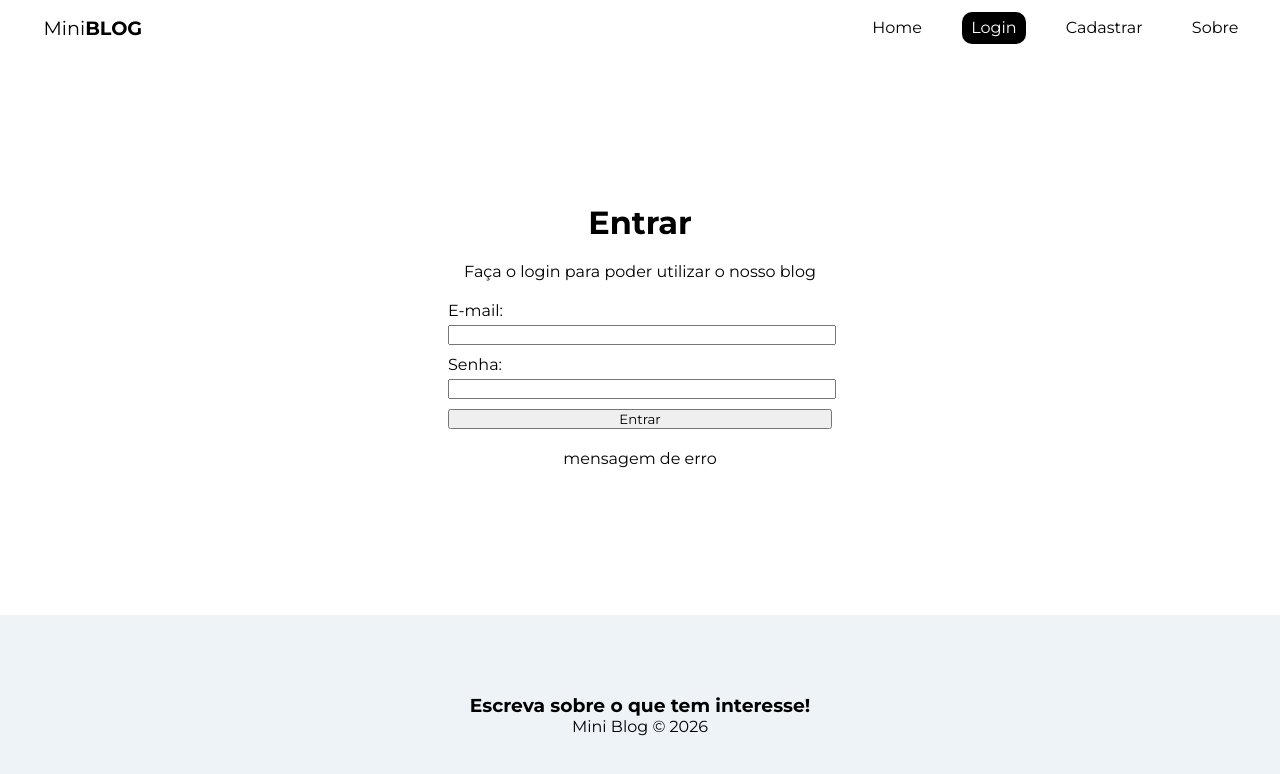
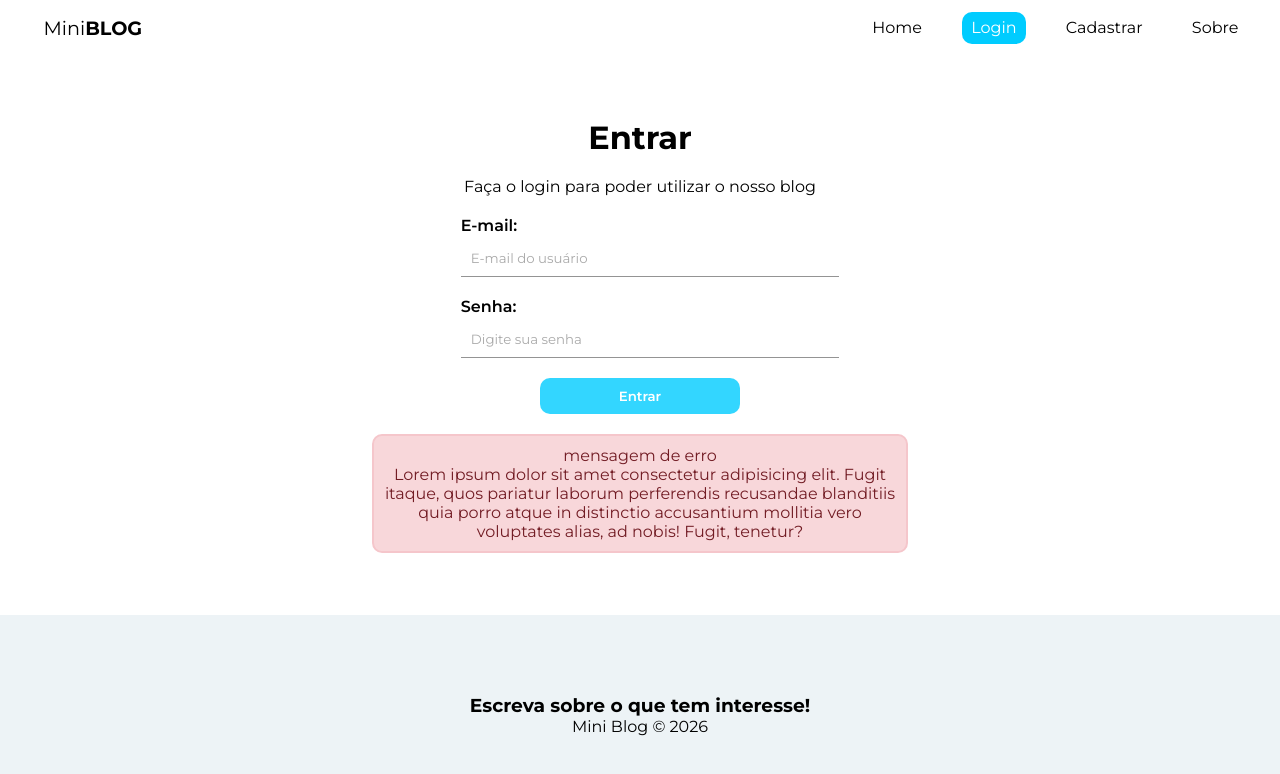
Before and after one commit to Jo4ocarlos/Desafios-React, a React (Vite) app in the folder Mini Blog/blog/: page /login in a window 1280 px wide. Shown: the top 774 px of the page. Built offline with nearby package versions, Linux system fonts and the light colour scheme.

Commit message:
concluindo o hook useAuthentication.js

```diff
--- a/Mini Blog/blog/index.html
+++ b/Mini Blog/blog/index.html
@@ -1,11 +1,11 @@
 <!doctype html>
-<html lang="en">
+<html lang="pt-br">
 
 <head>
   <meta charset="UTF-8" />
   <link rel="icon" type="image/svg+xml" href="/favicon.svg" />
   <meta name="viewport" content="width=device-width, initial-scale=1.0" />
-  <title>Min blog</title>
+  <title>Mini blog</title>
   <link rel="preconnect" href="https://fonts.googleapis.com">
   <link rel="preconnect" href="https://fonts.gstatic.com" crossorigin>
   <link href="https://fonts.googleapis.com/css2?family=Montserrat:ital,wght@0,100..900;1,100..900&display=swap"
--- a/Mini Blog/blog/src/firebase/config.js
+++ b/Mini Blog/blog/src/firebase/config.js
@@ -1,7 +1,7 @@
 // inicialização do firebase
 import { initializeApp } from "firebase/app";
 
-import {getFirestore} from 'firebase/firebase'
+import {getFirestore} from 'firebase/firestore'
 // depois iniciamos o banco de dados da firestore
 
 // Your web app's Firebase configuration
--- /dev/null
+++ b/Mini Blog/blog/src/hooks/useAuthentication.js
@@ -0,0 +1,70 @@
+import { db } from "../firebase/config";
+import {
+  getAuth,
+  createUserWithEmailAndPassword,
+  signInWithEmailAndPassword,
+  updateProfile,
+  signOut,
+} from "firebase/auth";
+
+import { useState, useEffect } from "react";
+
+export const useAuthentication = () => {
+  const [loading, setLoading] = useState(null);
+  const [error, setError] = useState('');
+
+  //cleanup
+  const [cancelled, setCancelled] = useState(false);
+
+  const auth = getAuth(); // declaramos auth para usar algumas unfções do getAuth do firebase por exemplo identificar senhas fracas
+
+  const checkIfisCancelled = () => {
+    if (cancelled) {
+      return;
+    }
+    // essa função é para evitar vazamento de memomria(preciso entender mais sobre, e se é apenas assim que resolve)
+  };
+
+  const createUser = async (data) => {
+    checkIfisCancelled();
+    setLoading(true);
+    setError(null)
+
+    try {
+      const { user } = await createUserWithEmailAndPassword(
+        auth,
+        data.email,
+        data.password,
+      );
+
+      await updateProfile(user, {
+        displayName: data.displayName,
+      });
+
+      setLoading(false);
+
+      return user;
+
+    } catch (error) {
+      console.log(error.message);
+      console.log(typeof error.message);
+
+
+      if(error.message.includes("Password")){
+        setError('A senha precisa ter pelo menos 6 caracteres')
+      }else if(error.message.includes("email-already")){
+        setError('Email já cadastrado')
+      }else{
+        setError('Ocorreu um erro, tente novamente mais tarde')
+      }
+    }
+
+    setLoading(false);
+  };
+
+  useEffect(() => {
+    return () => setCancelled(true);
+  }, []);
+
+  return { auth, createUser, error, loading };
+};
--- a/Mini Blog/blog/src/index.css
+++ b/Mini Blog/blog/src/index.css
@@ -6,7 +6,7 @@
     margin:0;
 }
 .active {
-    background-color: #000;
+    background-color:#00ccff;
     border-radius: 10px;
     color:#fff;
 }
@@ -20,12 +20,12 @@ a, nav button{
     background-color: transparent;
     border: none;
     color: #000;
-    transition: .5s;
+    transition: .2s;
     font-size: 1em;
     cursor: pointer;
 }
 a:hover, nav button:hover{
-    color: #bbb;
+    color: #209db3;
 }
 /*como a maioria dos formulários são iguais, criamos um estilo global*/
 /*form styles*/
@@ -33,14 +33,51 @@ form{
     display: flex;
     flex-direction: column;
     justify-content: flex-start;
-    gap: 10px;
-    width: 30%;
+    gap: 20px;
+    width: 28%;
 }
  form span{
     display: block;
     margin-bottom: 5px;
+    font-weight:600;
+}
+input, textarea{
+    width: 100%;
+    border: none;
+    border-bottom: 1px solid #0000006b;
+    padding: 10px;
+}
+input::placeholder, textarea::placeholder{
+    color: #AAA;
+}
+.btn{
+    background-color:#33d6ff;
+    color: #fff;
+    width: 200px;
+    padding: 10px ;
+    border-radius: 10px;
+    font-weight: 600;
+    border: none;
+    margin: auto;
+}
+.btn:hover{
+    text-decoration: underline;
+    background-color:#00ccff;
+    position: relative;
+    cursor: pointer;
+    bottom: 5px;
 
 }
-form input{
-    width: 100%;
+.btn-danger:hover{
+    background-color: #fa2828;
 }
+
+.error{
+    color: #721c24;
+    background-color: #f8d7da;
+    border: 2px solid #f5c6cb;
+    padding: 10px;
+    border-radius: 10px;
+    width: 40%;
+    text-align: center;
+}
--- a/Mini Blog/blog/src/pages/Login/Login.jsx
+++ b/Mini Blog/blog/src/pages/Login/Login.jsx
@@ -1,10 +1,14 @@
-import styles from './Login.module.css'
+import { useState } from "react";
+import styles from "./Login.module.css";
 
-const handleSubmit = ()=>{
-
-}
 
 const Login = () => {
+
+  const [email, setEmail] = useState()
+  const [password, setPassword] = useState();
+
+  const handleSubmit = () => {console.log('fsfs')};
+
   return (
     <div className={styles.login_page}>
       <h1>Entrar</h1>
@@ -12,16 +16,21 @@ const Login = () => {
       <form onSubmit={handleSubmit}>
         <label>
           <span>E-mail:</span>
-          <input type="email"/>
+          <input type="email" placeholder="E-mail do usuário" required onChange={(e)=> setEmail(e.target.value)}/>
         </label>
 
         <label>
           <span>Senha:</span>
-          <input type="password"/>
+          <input type="password" placeholder="Digite sua senha" required onChange={(e)=> setPassword(e.target.value)} />
         </label>
-        <button>Entrar</button>
+        <button  className="btn">Entrar</button>
       </form>
-      <p>mensagem de erro</p>
+      <p className="error">
+        mensagem de erro <br /> Lorem ipsum dolor sit amet consectetur
+        adipisicing elit. Fugit itaque, quos pariatur laborum perferendis
+        recusandae blanditiis quia porro atque in distinctio accusantium
+        mollitia vero voluptates alias, ad nobis! Fugit, tenetur?
+      </p>
     </div>
   );
 };
--- a/Mini Blog/blog/src/pages/Register/Register.jsx
+++ b/Mini Blog/blog/src/pages/Register/Register.jsx
@@ -3,12 +3,50 @@ import styles from "./Register.module.css";
 
 //hooks
 import { useState, useEffect } from "react";
+import { useAuthentication } from "../../hooks/useAuthentication";
 
 const Register = () => {
+  const [displayName, setDisplayName] = useState('')
+  const [email, setEmail] = useState('')
+  const [password, setPassword] = useState('')
+  const [confirmPass, setConfirmPass] = useState('')
+  const [error, setError] = useState('')
+//dependencias que vem do nosso hook (useAuthentication)
+  const {auth, createUser, error: authError, loading} = useAuthentication();
 
-  const handleSubmit = ()=>{
 
+  const handleSubmit = async (e)=>{
+    e.preventDefault()
+
+    if(password !== confirmPass){
+      setError("As senhas precisam ser iguais")
+      return
+    }
+
+    const newUser = {
+      displayName,
+      email,
+      password
+    }
+
+    const res = await createUser(newUser)
+    cleanStates()
+    console.log(newUser)
   }
+
+  useEffect(()=>{
+    if(authError){
+      setError(authError)
+    }
+  },[authError])
+
+    const cleanStates= ()=>{
+    setDisplayName('')
+    setEmail('')
+    setPassword('')
+    setConfirmPass('')
+    setError("")
+    }
 
   return (
     <div className={styles.register_page}>
@@ -19,26 +57,26 @@ const Register = () => {
 
         <label>
           <span>Nome:</span>
-          <input type="text" name="displayName" required placeholder="Nome do usuario"/>
+          <input type="text" name="displayName" required placeholder="Nome do usuario" value={displayName} onChange={(e)=> setDisplayName(e.target.value)}/>
         </label>
 
         <label>
           <span>E-mail:</span>
-          <input type="email" name="email" required placeholder="Email do usuário"/>
+          <input type="email" name="email" required placeholder="Email do usuário" value={email} onChange={(e)=> setEmail(e.target.value)}/>
         </label>
 
         <label>
           <span>Senha:</span>
-          <input type="password" name="password" required placeholder="Digite sua senha"/>
+          <input type="password" name="password" required placeholder="Crie sua senha" value={password} onChange={(e)=> setPassword(e.target.value)}/>
         </label>
 
         <label>
           <span>Confirme sua senha:</span>
-          <input type="password" name="confirmPassword" required placeholder="Confime sua senha"/>
+          <input type="password" name="confirmPassword" required placeholder="Confirme sua senha" value={confirmPass} onChange={(e)=> setConfirmPass(e.target.value)}/>
         </label>
-        <button className="btn">Entrar</button>
+        {loading == true ? (<button className="btn" disabled>Carregando...</button>) : (<button className="btn">Entrar</button>)}
       </form>
-      <p>mensagem de erro</p>
+      {error && <p className="error">{error}</p>}
     </div>
   );
 };
```
